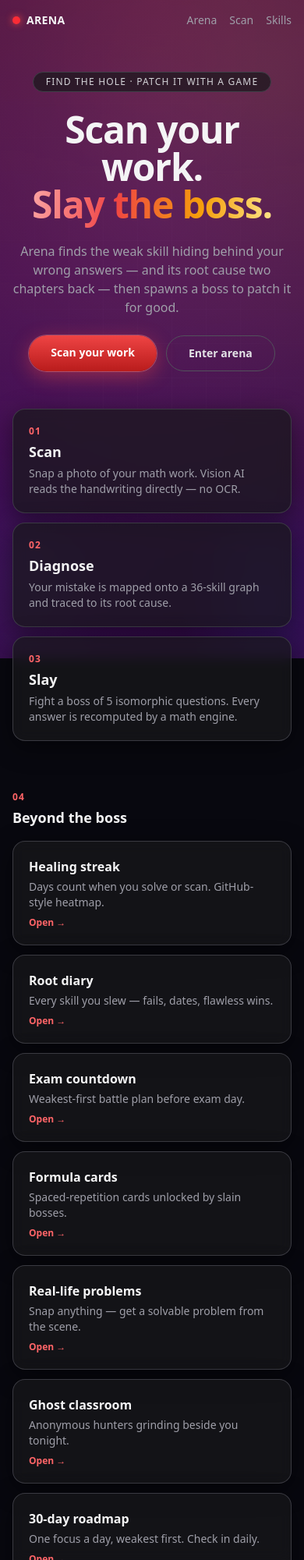
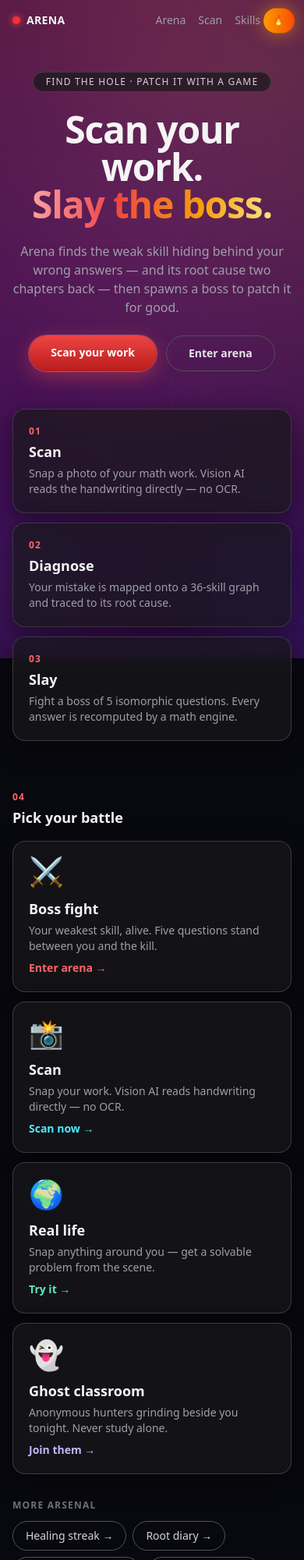
Before and after one commit to shinowhi/Arena, a Next.js app: page / in a window 390 px wide. Shown: the top 2000 px of the page at 78% size. Built offline with nearby package versions, Linux system fonts and the light colour scheme; no server answers.

Commit message:
Homepage spotlight, live streak badge, boss LaTeX fix

```diff
--- a/app/boss/[id]/page.tsx
+++ b/app/boss/[id]/page.tsx
@@ -1,7 +1,7 @@
 "use client";
 import { Suspense, useEffect, useState } from "react";
 import { useParams, useSearchParams } from "next/navigation";
-import katex from "katex";
+import MathText from "@/components/MathText";
 import { skillName } from "@/lib/graph/skills";
 import HpBar from "@/components/HpBar";
 import BossAvatar from "@/components/BossAvatar";
@@ -379,10 +379,7 @@ function BossInner() {
               {muted ? "Sound off" : "Sound on"}
             </button>
           </div>
-          <div
-            className="overflow-x-auto text-xl text-zinc-100"
-            dangerouslySetInnerHTML={{ __html: katex.renderToString(q.prompt_latex, { throwOnError: false }) }}
-          />
+          <MathText text={q.prompt_latex} className="overflow-x-auto text-xl text-zinc-100" />
           <p className="text-sm text-zinc-400">💡 Hint: {q.hint}</p>
           <div className="flex gap-2">
             <input
--- a/app/page.tsx
+++ b/app/page.tsx
@@ -1,25 +1,33 @@
+import StreakBadge from "@/components/StreakBadge";
+
 const STEPS = [
   { n: "01", t: "Scan", d: "Snap a photo of your math work. Vision AI reads the handwriting directly — no OCR." },
   { n: "02", t: "Diagnose", d: "Your mistake is mapped onto a 36-skill graph and traced to its root cause." },
   { n: "03", t: "Slay", d: "Fight a boss of 5 isomorphic questions. Every answer is recomputed by a math engine." },
 ];
 
-const FEATURES = [
-  { t: "Healing streak", d: "Days count when you solve or scan. GitHub-style heatmap.", href: "/streak" },
-  { t: "Root diary", d: "Every skill you slew — fails, dates, flawless wins.", href: "/diary" },
-  { t: "Exam countdown", d: "Weakest-first battle plan before exam day.", href: "/countdown" },
-  { t: "Formula cards", d: "Spaced-repetition cards unlocked by slain bosses.", href: "/cards" },
-  { t: "Real-life problems", d: "Snap anything — get a solvable problem from the scene.", href: "/scan" },
-  { t: "Ghost classroom", d: "Anonymous hunters grinding beside you tonight.", href: "/ghosts" },
-  { t: "30-day roadmap", d: "One focus a day, weakest first. Check in daily.", href: "/roadmap" },
-  { t: "Night market", d: "Post XP bounties — or solve others' for XP.", href: "/market" },
-  { t: "Parent report", d: "One-time code links a parent to progress numbers.", href: "/parent" },
+const SPOTLIGHT = [
+  { e: "⚔️", t: "Boss fight", d: "Your weakest skill, alive. Five questions stand between you and the kill.", href: "/arena", cta: "Enter arena", dl: "arena-d1", accent: "hover:border-red-500/70 hover:shadow-[0_0_36px_rgba(239,68,68,0.35)]", glow: "text-red-400" },
+  { e: "📸", t: "Scan", d: "Snap your work. Vision AI reads handwriting directly — no OCR.", href: "/scan", cta: "Scan now", dl: "arena-d2", accent: "hover:border-cyan-400/70 hover:shadow-[0_0_36px_rgba(34,211,238,0.3)]", glow: "text-cyan-300" },
+  { e: "🌍", t: "Real life", d: "Snap anything around you — get a solvable problem from the scene.", href: "/scan", cta: "Try it", dl: "arena-d3", accent: "hover:border-emerald-400/70 hover:shadow-[0_0_36px_rgba(52,211,153,0.3)]", glow: "text-emerald-300" },
+  { e: "👻", t: "Ghost classroom", d: "Anonymous hunters grinding beside you tonight. Never study alone.", href: "/ghosts", cta: "Join them", dl: "arena-d4", accent: "hover:border-violet-400/70 hover:shadow-[0_0_36px_rgba(167,139,250,0.3)]", glow: "text-violet-300" },
+];
+
+const MORE = [
+  { t: "Healing streak", href: "/streak" },
+  { t: "Root diary", href: "/diary" },
+  { t: "Exam countdown", href: "/countdown" },
+  { t: "Formula cards", href: "/cards" },
+  { t: "30-day roadmap", href: "/roadmap" },
+  { t: "Night market", href: "/market" },
+  { t: "Parent report", href: "/parent" },
 ];
 
 export default function Home() {
   return (
     <main className="flex flex-1 flex-col">
-      <header className="mx-auto flex w-full max-w-5xl items-center gap-2 px-4 py-4 text-sm">
+      <StreakBadge />
+      <header className="mx-auto flex w-full max-w-5xl items-center gap-2 py-4 pl-4 pr-14 text-sm sm:pr-32">
         <span className="inline-block h-2.5 w-2.5 rounded-full bg-red-500 shadow-[0_0_10px_#ef4444]" />
         <span className="font-bold tracking-wide">ARENA</span>
         <nav className="ml-auto flex gap-4 text-zinc-400">
@@ -60,13 +68,40 @@ export default function Home() {
         </div>
         <div className="w-full pt-10 text-left">
           <p className="text-xs font-bold tracking-widest text-red-400">04</p>
-          <p className="mt-1 text-lg font-bold">Beyond the boss</p>
-          <div className="mt-4 grid gap-3 sm:grid-cols-2 lg:grid-cols-3">
-            {FEATURES.map((f) => (
-              <a key={f.href + f.t} href={f.href} className="arena-card block rounded-2xl p-5 transition-transform hover:-translate-y-0.5">
-                <p className="font-bold">{f.t}</p>
-                <p className="mt-1 text-sm text-zinc-400">{f.d}</p>
-                <p className="mt-2 text-xs font-semibold text-red-400">Open →</p>
+          <p className="mt-1 text-lg font-bold">Pick your battle</p>
+          <div className="mt-4 grid gap-3 sm:grid-cols-2">
+            {SPOTLIGHT.map((f, i) => (
+              <a
+                key={f.t}
+                href={f.href}
+                className={
+                  "arena-enter arena-card group block rounded-2xl p-5 transition-all hover:-translate-y-1 " +
+                  f.dl +
+                  " " +
+                  f.accent +
+                  (i === 0 ? " sm:col-span-2 sm:flex sm:items-center sm:gap-6" : "")
+                }
+              >
+                <span className={"block text-4xl " + (i === 0 ? "arena-float sm:text-5xl" : "")} aria-hidden="true">
+                  {f.e}
+                </span>
+                <span className={i === 0 ? "mt-3 block sm:mt-0" : "mt-3 block"}>
+                  <span className="block text-lg font-black">{f.t}</span>
+                  <span className="mt-1 block text-sm text-zinc-400">{f.d}</span>
+                  <span className={"mt-2 block text-sm font-bold " + f.glow}>{f.cta} →</span>
+                </span>
+              </a>
+            ))}
+          </div>
+          <p className="mt-8 text-xs font-bold tracking-widest text-zinc-500">MORE ARSENAL</p>
+          <div className="mt-3 flex flex-wrap gap-2">
+            {MORE.map((m) => (
+              <a
+                key={m.href}
+                href={m.href}
+                className="arena-btn-ghost rounded-full px-4 py-2 text-sm font-medium text-zinc-300 transition-transform hover:-translate-y-0.5"
+              >
+                {m.t} →
               </a>
             ))}
           </div>
--- /dev/null
+++ b/components/MathText.tsx
@@ -0,0 +1,47 @@
+import katex from "katex";
+
+// Boss prompts mix words with $...$ math, e.g. "Evaluate $\int_{0}^{3} (4x+2) \ dx$."
+// KaTeX only parses pure math, so render each $...$ part and escape the words.
+const LATEX_HINT =
+  /\\(frac|int|sum|sqrt|lim|sin|cos|tan|log|ln|exp|vec|times|div|pm|infty|alpha|beta|gamma|theta|pi|partial|left|right|begin|text)\b/;
+
+function escapeHtml(s: string): string {
+  return s
+    .replace(/&/g, "&amp;")
+    .replace(/</g, "&lt;")
+    .replace(/>/g, "&gt;")
+    .replace(/"/g, "&quot;");
+}
+
+function renderMixed(text: string): string {
+  const parts = text.split("$");
+  let html = "";
+  for (let i = 0; i < parts.length; i++) {
+    const part = parts[i] ?? "";
+    if (i % 2 === 1 && part.trim()) {
+      try {
+        html += katex.renderToString(part, { throwOnError: false });
+      } catch {
+        html += escapeHtml(part);
+      }
+    } else {
+      html += escapeHtml(part);
+    }
+  }
+  return html;
+}
+
+export default function MathText({ text, className }: { text: string; className?: string }) {
+  let html: string | null = null;
+  if (text.includes("$")) {
+    html = renderMixed(text);
+  } else if (LATEX_HINT.test(text)) {
+    try {
+      html = katex.renderToString(text, { throwOnError: false });
+    } catch {
+      html = null;
+    }
+  }
+  if (html) return <div className={className} dangerouslySetInnerHTML={{ __html: html }} />;
+  return <div className={className}>{text}</div>;
+}
--- /dev/null
+++ b/components/StreakBadge.tsx
@@ -0,0 +1,31 @@
+"use client";
+
+import { useEffect, useState } from "react";
+
+// Fixed badge, top-right of the home page. Shows the live streak count
+// from our own /api/streak (Supabase-backed). Falls back to fire-only.
+export default function StreakBadge() {
+  const [count, setCount] = useState<number | null>(null);
+  useEffect(() => {
+    let alive = true;
+    fetch("/api/streak", { cache: "no-store" })
+      .then((res) => (res.ok ? res.json() : null))
+      .then((data) => {
+        if (alive && data && typeof data.streak === "number") setCount(data.streak);
+      })
+      .catch(() => {});
+    return () => {
+      alive = false;
+    };
+  }, []);
+  return (
+    <a
+      href="/streak"
+      aria-label="Open healing streak"
+      className="arena-float fixed top-3 right-3 z-50 flex items-center gap-1.5 rounded-full bg-gradient-to-r from-amber-500 to-orange-600 px-3 py-2 text-xs font-black tracking-widest text-white tabular-nums shadow-[0_0_24px_rgba(245,158,11,0.6)] hover:brightness-110"
+    >
+      <span aria-hidden="true">🔥</span>
+      {count}
+    </a>
+  );
+}
```
